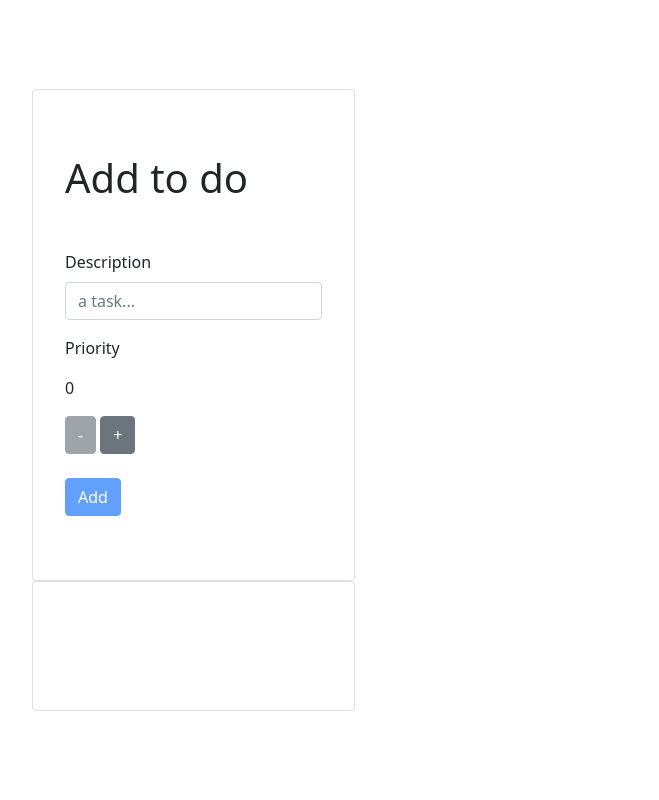
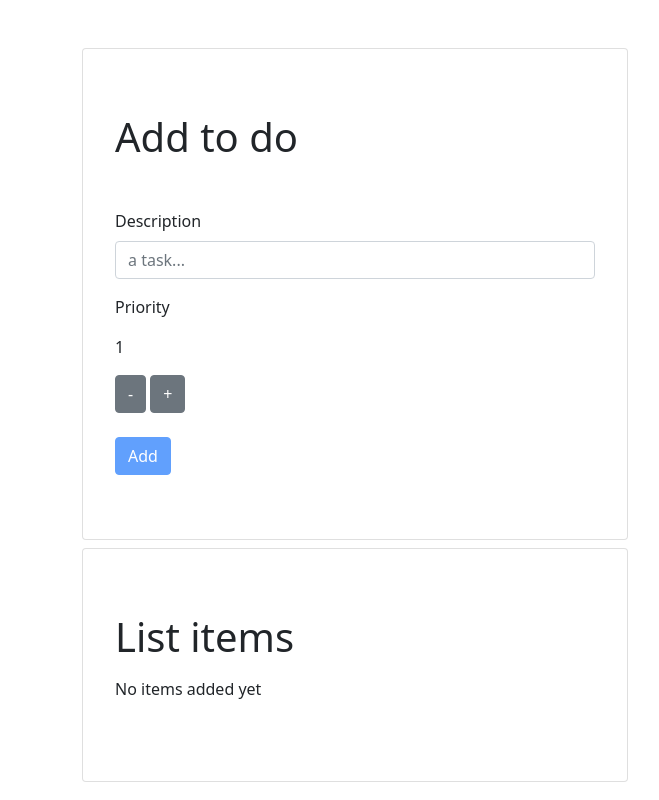
Before and after one commit to SilviuIordache/vue3todo, a Vue app: page / in a window 1280 px wide. Shown: the whole page, without its empty margins (285-944 px from the left). Built offline with nearby package versions, Linux system fonts and the light colour scheme.

Commit message:
Refactoring

```diff
--- a/src/App.vue
+++ b/src/App.vue
@@ -1,103 +1,4 @@
-<script setup>
-</script>
 <template>
   <RouterView />
 </template>
-
-<style>
-@import '@/assets/base.css';
-
-#app {
-  max-width: 1280px;
-  margin: 0 auto;
-  padding: 2rem;
-
-  font-weight: normal;
-}
-
-header {
-  line-height: 1.5;
-  max-height: 100vh;
-}
-
-.logo {
-  display: block;
-  margin: 0 auto 2rem;
-}
-
-a,
-.green {
-  text-decoration: none;
-  color: hsla(160, 100%, 37%, 1);
-  transition: 0.4s;
-}
-
-@media (hover: hover) {
-  a:hover {
-    background-color: hsla(160, 100%, 37%, 0.2);
-  }
-}
-
-nav {
-  width: 100%;
-  font-size: 12px;
-  text-align: center;
-  margin-top: 2rem;
-}
-
-nav a.router-link-exact-active {
-  color: var(--color-text);
-}
-
-nav a.router-link-exact-active:hover {
-  background-color: transparent;
-}
-
-nav a {
-  display: inline-block;
-  padding: 0 1rem;
-  border-left: 1px solid var(--color-border);
-}
-
-nav a:first-of-type {
-  border: 0;
-}
-
-@media (min-width: 1024px) {
-  body {
-    display: flex;
-    place-items: center;
-  }
-
-  #app {
-    display: grid;
-    grid-template-columns: 1fr 1fr;
-    padding: 0 2rem;
-  }
-
-  header {
-    display: flex;
-    place-items: center;
-    padding-right: calc(var(--section-gap) / 2);
-  }
-
-  header .wrapper {
-    display: flex;
-    place-items: flex-start;
-    flex-wrap: wrap;
-  }
-
-  .logo {
-    margin: 0 2rem 0 0;
-  }
-
-  nav {
-    text-align: left;
-    margin-left: -1rem;
-    font-size: 1rem;
-
-    padding: 1rem 0;
-    margin-top: 1rem;
-  }
-}
-</style>
+<script setup></script>
--- a/src/components/AddToDo.vue
+++ b/src/components/AddToDo.vue
@@ -58,16 +58,19 @@ watch(toDo, (val) => {
 });
 
 function addGoal() {
-  emit("add-todo", toDo.value);
+  const payload = {
+    text: toDo.value,
+    prio: priority.value,
+  };
+  emit("add-todo", payload);
   toDo.value = "";
+  priority.value = 1;
 }
 
-const priority = ref(0);
-
+const priority = ref(1);
 const incrementDisabled = computed(() => {
   return priority.value === 4;
 });
-
 function incrementPrio() {
   priority.value++;
 }
--- a/src/components/ToDoList.vue
+++ b/src/components/ToDoList.vue
@@ -1,9 +1,13 @@
 <template lang="">
   <div class="card px-3 py-5">
     <div class="card-body">
-      <div v-for="(item, index) in props.items" :key="index">
-        {{ index + 1 }}. {{ item }}
+      <h1 class="mb-3">List items</h1>
+      <div v-if="props.items.length > 0">
+        <div v-for="(item, index) in props.items" :key="index">
+          {{ index + 1 }}. {{ item.text }} | prio: {{ item.prio }}
+        </div>
       </div>
+      <p v-else>No items added yet</p>
     </div>
   </div>
 </template>
--- a/src/views/HomeView.vue
+++ b/src/views/HomeView.vue
@@ -1,7 +1,13 @@
 <template>
   <main>
-    <AddToDo @add-todo="addToDo" />
-    <ToDoList :items="items" />
+    <div class="container">
+      <div class="row d-flex justify-content-center">
+        <div class="col-12 col-lg-8 col-xl-6 pt-5">
+          <AddToDo @add-todo="addToDo" />
+          <ToDoList class="mt-2" :items="items" />
+        </div>
+      </div>
+    </div>
   </main>
 </template>
 
@@ -12,7 +18,7 @@ import ToDoList from "@/components/ToDoList.vue";
 import { ref } from "vue";
 
 const items = ref([]);
-function addToDo(text) {
-  items.value.push(text);
+function addToDo(item) {
+  items.value.push(item);
 }
 </script>
```
